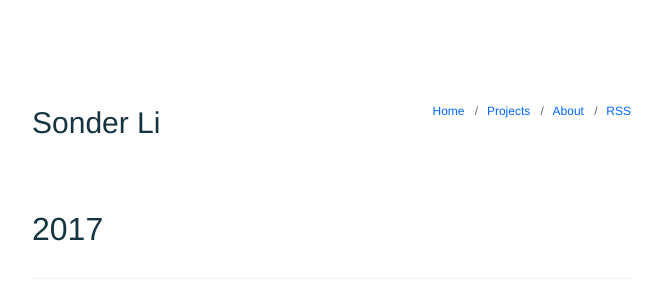
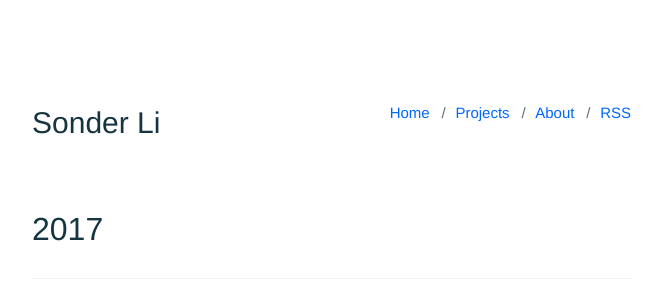
Before and after one commit to sumchuenli/sumchuenli.github.io, a Jekyll site: the page built from index.html, in a window 1280 px wide. Shown: the top 296 px of the page, without its empty margins (308-970 px from the left). Built offline with Jekyll 4.4.1, drawn with Linux system fonts in a browser that asks for light colours.

Commit message:
css stuff

```diff
--- a/_includes/header.html
+++ b/_includes/header.html
@@ -1,5 +1,9 @@
 <header class="c-page__header">
-  <h1>{{ site.title}}</h1>
+  <div>
+  <div style="float:left">
+    <h1>{{ site.title}}</h1>
+  </div>
+  <div style="float:right;vertical-align:baseline">
   <p>
     <a href="{{ "/" | prepend: site.baseurl }}">Home</a>
     <span class="u-separate"></span>
@@ -9,5 +13,7 @@
     <span class="u-separate"></span>
     <a href="{{ "/feed.xml" | prepend: site.baseurl }}">RSS</a>
   </p>
+  </div>
+  <div>
   <div style="clear:both"></div>
 </header>
--- a/_sass/components/_page.scss
+++ b/_sass/components/_page.scss
@@ -10,14 +10,11 @@
     margin-bottom: 6rem; // 100px
 
     h1 {
-        float: left;
         @include fs--heading-2;
         color: $c-base__02;
     }
 
     p {
-        float: right;
-        vertical-align:baseline;
         @include fs--meta;
     }
 }
--- a/_sass/helpers/_mixins.scss
+++ b/_sass/helpers/_mixins.scss
@@ -58,7 +58,7 @@
 
 @mixin fs--meta {
     line-height: 1;
-    font-size: 1.2rem; // 18px
+    font-size: 1.5rem; // 18px
 }
 
 @mixin fs--caption {
```
